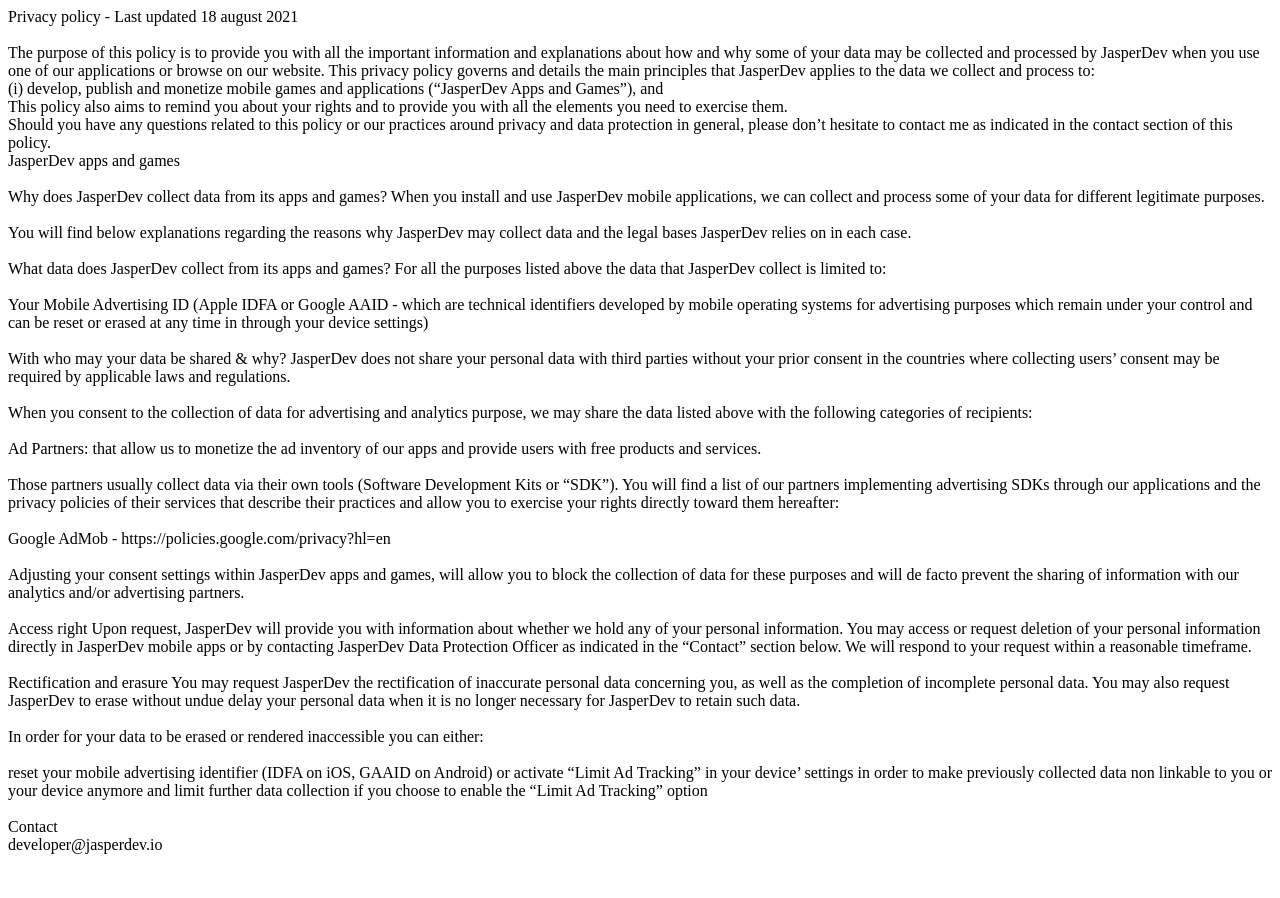
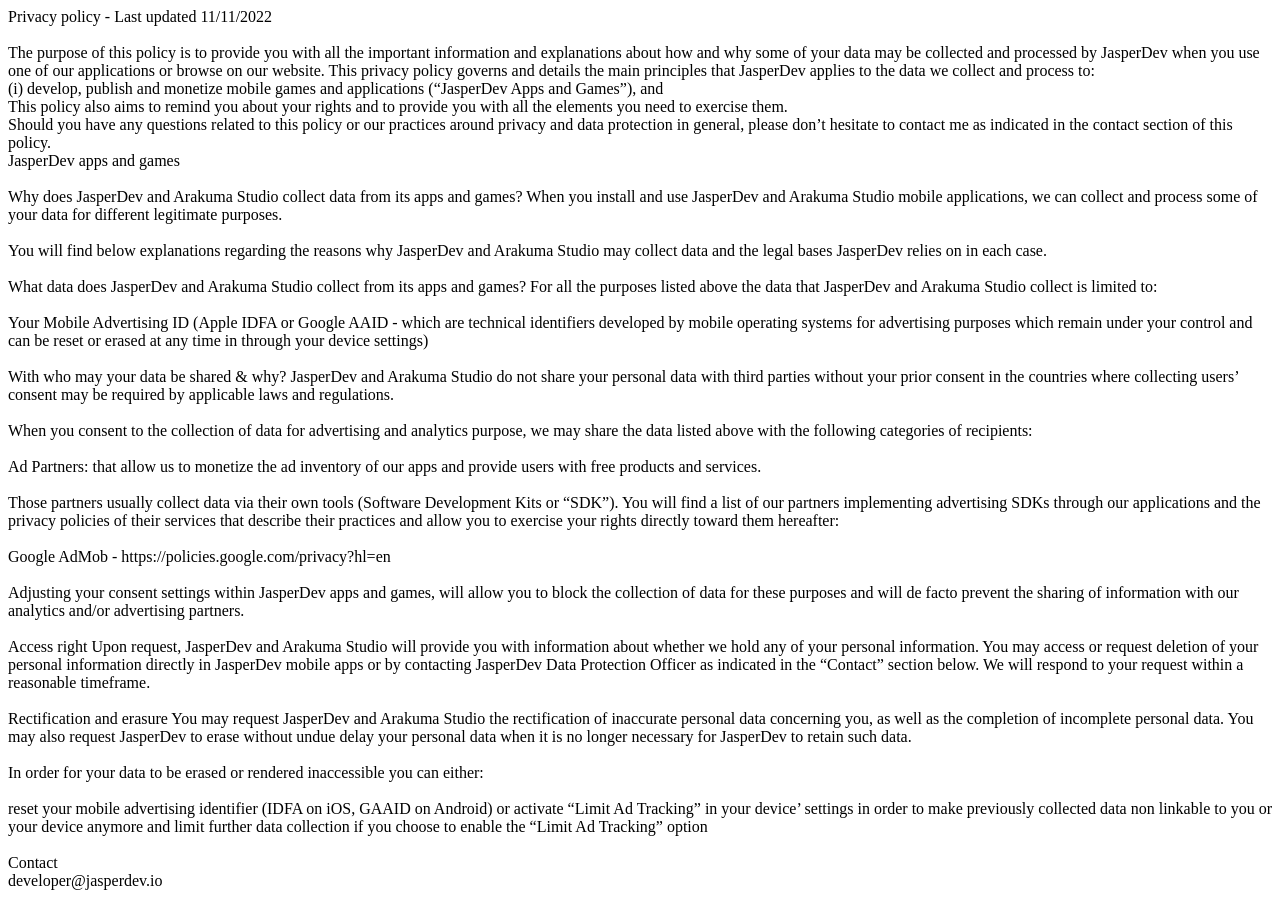
Before and after one commit to JasperRaccoon/jasperraccoon.github.io, a plain HTML site: page privacy.html in a window 1280 px wide. Before the commit the page ends 862 px from the top, so only its background shows below. Drawn offline with Linux system fonts and the light colour scheme.

Commit message:
Update privacy.html

```diff
--- a/privacy.html
+++ b/privacy.html
@@ -12,7 +12,7 @@
 
 <body>
 
-    Privacy policy - Last updated 18 august 2021<br><br>
+    Privacy policy - Last updated 11/11/2022<br><br>
 
 
 The purpose of this policy is to provide you with all the important information and explanations about how and why some of your data may be collected and processed by JasperDev when you use one of our applications or browse on our website. This privacy policy governs and details the main principles that JasperDev applies to the data we collect and process to:<br>
@@ -26,18 +26,18 @@ Should you have any questions related to this policy or our practices around pri
 JasperDev apps and games
 
 <br><br>
-Why does JasperDev collect data from its apps and games?
-When you install and use JasperDev mobile applications, we can collect and process some of your data for different legitimate purposes.
+Why does JasperDev and Arakuma Studio collect data from its apps and games?
+When you install and use JasperDev and Arakuma Studio mobile applications, we can collect and process some of your data for different legitimate purposes.
 <br><br>
-You will find below explanations regarding the reasons why JasperDev may collect data and the legal bases JasperDev relies on in each case.
+You will find below explanations regarding the reasons why JasperDev and Arakuma Studio may collect data and the legal bases JasperDev relies on in each case.
 <br><br>
-What data does JasperDev collect from its apps and games?
-For all the purposes listed above the data that JasperDev collect is limited to:
+What data does JasperDev and Arakuma Studio collect from its apps and games?
+For all the purposes listed above the data that JasperDev and Arakuma Studio collect is limited to:
 <br><br>
 Your Mobile Advertising ID (Apple IDFA or Google AAID - which are technical identifiers developed by mobile operating systems for advertising purposes which remain under your control and can be reset or erased at any time in through your device settings)
 <br><br>
 With who may your data be shared & why?
-JasperDev does not share your personal data with third parties without your prior consent in the countries where collecting users’ consent may be required by applicable laws and regulations.
+JasperDev and Arakuma Studio do not share your personal data with third parties without your prior consent in the countries where collecting users’ consent may be required by applicable laws and regulations.
 <br><br>
 When you consent to the collection of data for advertising and analytics purpose, we may share the data listed above with the following categories of recipients:
 <br><br>
@@ -51,10 +51,10 @@ https://policies.google.com/privacy?hl=en
 Adjusting your consent settings within JasperDev apps and games, will allow you to block the collection of data for these purposes and will de facto prevent the sharing of information with our analytics and/or advertising partners.
 <br><br>
 Access right
-Upon request, JasperDev will provide you with information about whether we hold any of your personal information. You may access or request deletion of your personal information directly in JasperDev mobile apps or by contacting JasperDev Data Protection Officer as indicated in the “Contact” section below. We will respond to your request within a reasonable timeframe.
+Upon request, JasperDev and Arakuma Studio will provide you with information about whether we hold any of your personal information. You may access or request deletion of your personal information directly in JasperDev mobile apps or by contacting JasperDev Data Protection Officer as indicated in the “Contact” section below. We will respond to your request within a reasonable timeframe.
 <br><br>
 Rectification and erasure
-You may request JasperDev the rectification of inaccurate personal data concerning you, as well as the completion of incomplete personal data. You may also request JasperDev to erase without undue delay your personal data when it is no longer necessary for JasperDev to retain such data.
+You may request JasperDev and Arakuma Studio the rectification of inaccurate personal data concerning you, as well as the completion of incomplete personal data. You may also request JasperDev to erase without undue delay your personal data when it is no longer necessary for JasperDev to retain such data.
 <br><br>
 In order for your data to be erased or rendered inaccessible you can either:
 <br><br>
```
